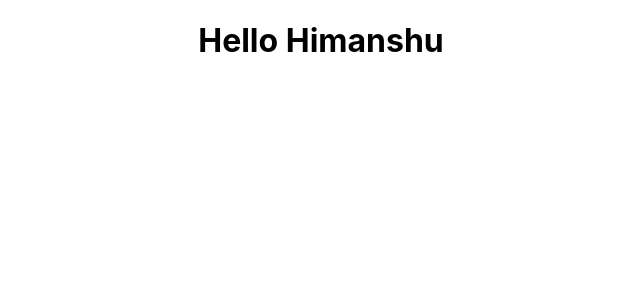
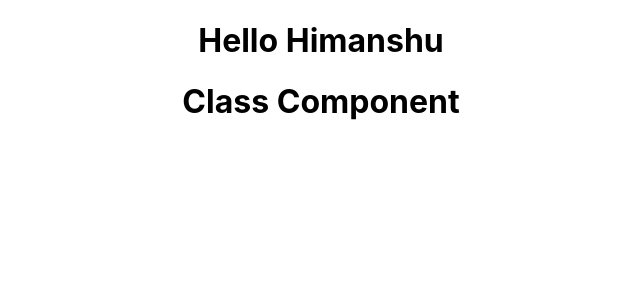
Before and after one commit to himanshugawari/React, a React (Create React App) app: page / in a window 1280 px wide. Shown: the top 300 px of the page, without its empty margins (319-959 px from the left). Built offline with nearby package versions, Linux system fonts and the light colour scheme.

Commit message:
class component

```diff
--- a/src/App.js
+++ b/src/App.js
@@ -2,11 +2,13 @@
 import './App.css';
 
 import Greet from './components/Greet';
+import Welcome from './components/Welcome';
 
 function App() {
   return (
     <div className='App'>
       <Greet />
+      <Welcome />
     </div>
   );
 }
--- /dev/null
+++ b/src/components/Welcome.js
@@ -0,0 +1,13 @@
+import React, { Component } from 'react';
+
+class Welcome extends Component {
+  render() {
+    return (
+      <div>
+        <h1>Class Component</h1>
+      </div>
+    );
+  }
+}
+
+export default Welcome;
```
